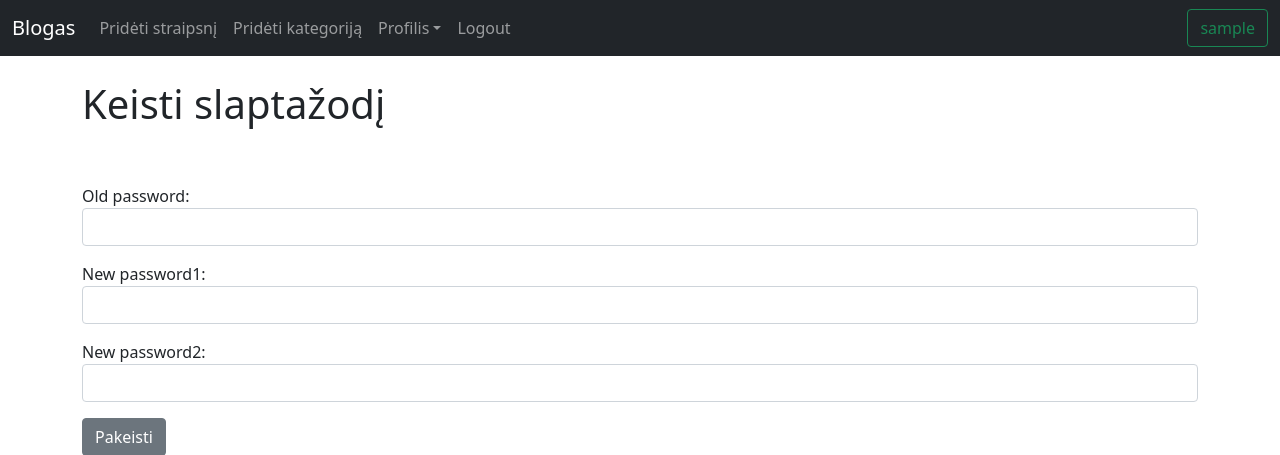
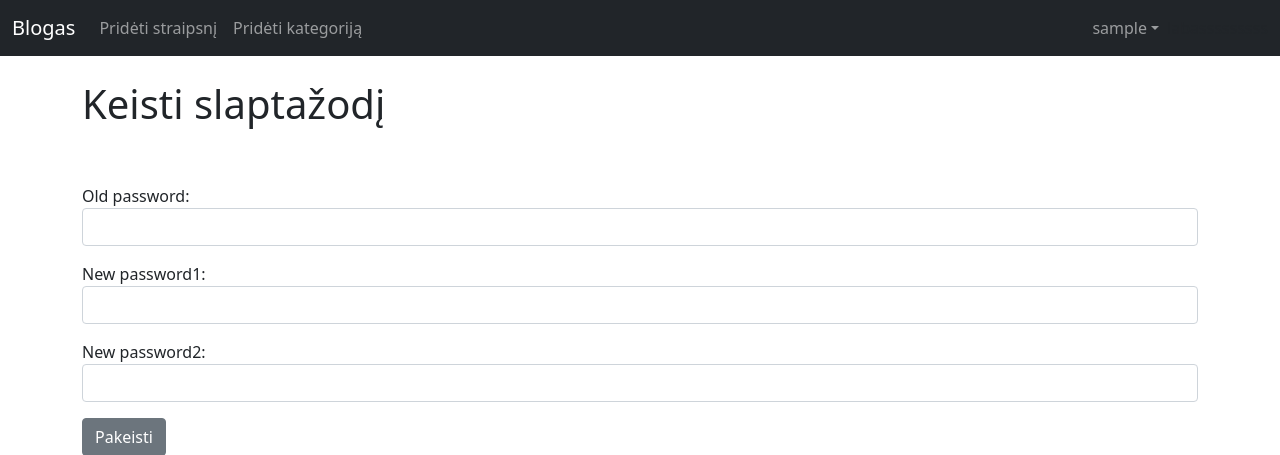
Before and after one commit to airidalabas/simple_blog, a Django app: page /members/password/ in a window 1280 px wide. Shown: the top 455 px of the page. Run offline with Django 4.2, Linux system fonts and the light colour scheme; the visitor is signed in with stand-in values (Sample User, id 1).

Commit message:
navbar completed

```diff
--- a/ablog/theblog/templates/base.html
+++ b/ablog/theblog/templates/base.html
@@ -16,9 +16,9 @@
   </head>
   <body>
     <nav class="navbar navbar-expand-lg navbar-dark bg-dark">
-        <div class="container-fluid">
-          <a class="navbar-brand" href="{% url 'home' %}">Blogas</a>
-          <button class="navbar-toggler" type="button" data-bs-toggle="collapse" data-bs-target="#navbarSupportedContent" aria-controls="navbarSupportedContent" aria-expanded="false" aria-label="Toggle navigation">
+      <div class="container-fluid">
+        <a class="navbar-brand" href="{% url 'home' %}">Blogas</a>
+        <button class="navbar-toggler" type="button" data-bs-toggle="collapse" data-bs-target="#navbarSupportedContent" aria-controls="navbarSupportedContent" aria-expanded="false" aria-label="Toggle navigation">
             <span class="navbar-toggler-icon"></span>
           </button>
           <div class="collapse navbar-collapse" id="navbarSupportedContent">
@@ -50,59 +50,46 @@
                   Pridėti kategoriją</a>
               </li>
 
+              {% else %}
+
+              <li class="nav-item"><a class="nav-link" href="{% url 'registration' %}">Registracijos forma</a>
+              </li>
+
+              <li class="nav-item"><a class="nav-link" href="{% url 'login' %}"> Login</a>
+              </li>
+
+              {% endif %}
+            </ul>
+            {% if user.is_authenticated %}
+            <div class="navbar-nav mr-auto">
               <div class="nav-item dropdown">
                 <a class="nav-link dropdown-toggle" href="#" role="button" data-bs-toggle="dropdown" aria-expanded="false">
-                Profilis</a>
-
-                <ul class="dropdown-menu">
+                  {{ user.username }}</a>
+                <div class="dropdown-menu dropdown-menu-right" aria-labelledby="navbarDropdown">
 
                 {% if user.profile.id %}
 
-                <li><a class="dropdown-item" href="{% url 'edit_profile' %}">Vartotojo duomenys</a></li>
-                <li><a class="dropdown-item" href="{% url 'edit_profile_page' user.profile.id %}">Koreguoti profilį</a></li>
-                <li><a class="dropdown-item" href="{% url 'show_profile_page' user.profile.id %}">Profilio puslapis</a></li>
-
+                <a class="dropdown-item" href="{% url 'edit_profile' %}">Vartotojo duomenys</a>
+                <a class="dropdown-item" href="{% url 'edit_profile_page' user.profile.id %}">Koreguoti profilį</a>
+                <a class="dropdown-item" href="{% url 'show_profile_page' user.profile.id %}">Profilio puslapis</a>
 
                 {% else %}
 
-                <li><a class="dropdown-item" href="{% url 'create_profile_page' %}">Sukurti vartotojo profilį</a></li>
+                <a class="dropdown-item" href="{% url 'create_profile_page' %}">Sukurti vartotojo profilį</a>
 
                 {% endif %}
-                </ul>
+
+                <a class="dropdown-item" href="{% url 'logout' %}">Logout</a>
+                </div>
               </div>
-
-              <li class="nav-item">
-                <a class="nav-link" href="{% url 'logout' %}">
-                  Logout</a>
-              </li>
-
-              {% else %}
-
-              <li class="nav-item">
-                <a class="nav-link" href="{% url 'registration' %}">
-                  Registracijos forma</a>
-              </li>
-
-              <li class="nav-item">
-                <a class="nav-link" href="{% url 'login' %}">
-                  Login</a>
-              </li>
-
-              {% endif %}
-
-            </ul>
-            {% if user.is_authenticated %}
-            <button class="btn btn-outline-success" type="submit">{{ user.username }}</button>
-
-            {% else %}
-            <button class="btn btn-outline-success" type="submit">svečias</button>
-
+            </div>
+            <div class="nav-item">labasssssssss</div>
             {% endif %}
-            </form>
           </div>
         </div>
       </nav>
     <br/>
+
 
     <div class="container">
     {% block content %}
```
Also changed, not shown: ablog/theblog/static/theblog/css/style.css (deleted).
